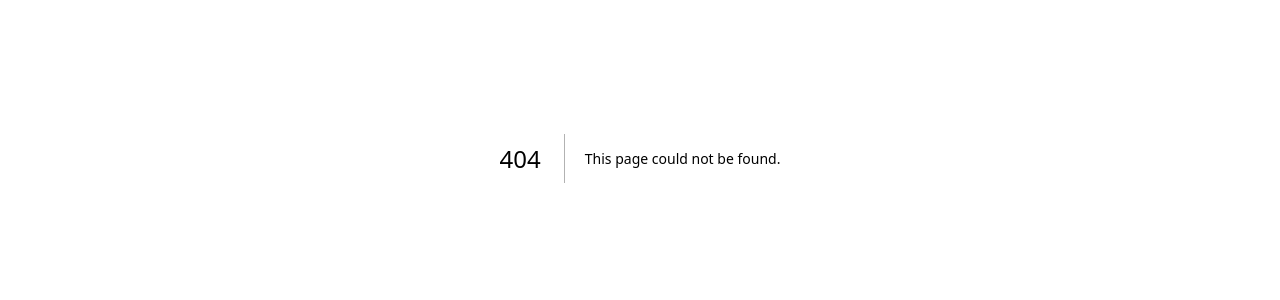
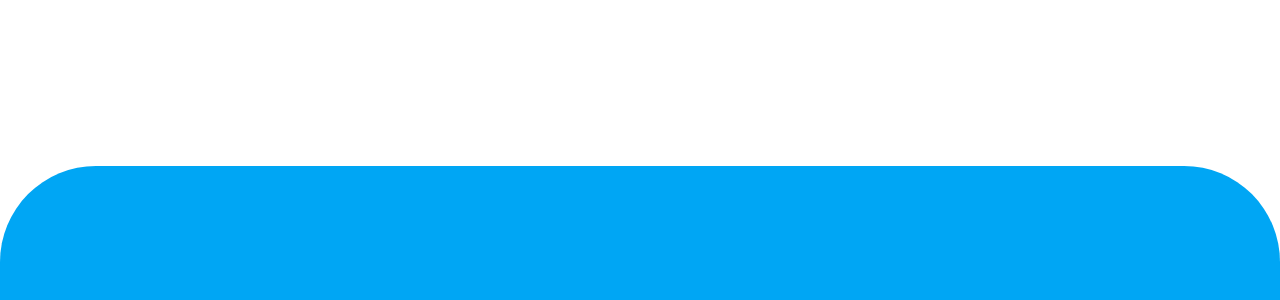
Before and after one commit to Nabilmln/KOSTHUB, a Next.js app: page /Biodata in a window 1280 px wide. Before the commit this address had no page. Shown: the part 242-542 px from the top of the page. Built offline with nearby package versions, Linux system fonts and the light colour scheme.

Commit message:
feat:installasi page biodata

```diff
--- /dev/null
+++ b/src/app/(pages)/Biodata/page.tsx
@@ -0,0 +1,14 @@
+const Biodata = () => {
+  return (
+    <div className="w-screen h-screen flex justify-center items-center">
+      <div className="grid grid-cols-1 grid-rows-2 gap-4" title="background">
+        <div className="bg-white" title="white"></div>
+        <div
+          className="bg-sky-500 w-[100vw] h-[50vh] rounded-t-[6rem]"
+          title="blue"
+        ></div>
+      </div>
+    </div>
+  );
+};
+export default Biodata;
```
